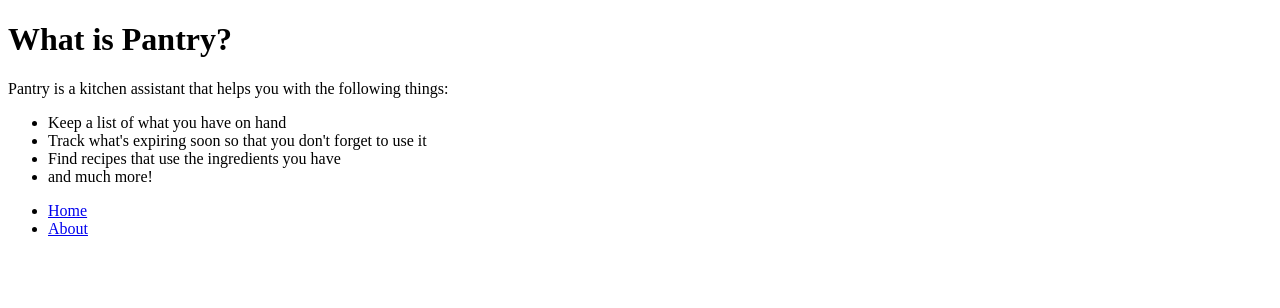
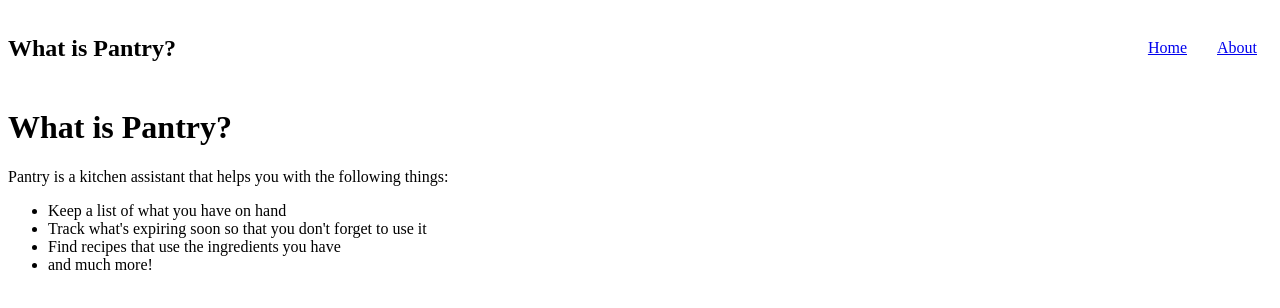
Before and after one commit to jbtech85/PantryApp, a website: page public/about.html in a window 1280 px wide. Drawn offline with Linux system fonts and the light colour scheme.

Commit message:
Small update to nav.  Added basic Sass.  Node not seeing CSS file, and also I should be branching.  Adventures for tomorrow.

```diff
--- a/index.js
+++ b/index.js
@@ -1,6 +1,10 @@
 const http = require('http');
 const path = require('path');
 const fs = require('fs');
+
+const express = require('express');
+var app = express();
+app.use(express.static(__dirname + '/public'));
 
 const server = http.createServer((req,res) => {
     // Buil file path
--- a/package.json
+++ b/package.json
@@ -7,5 +7,8 @@
     "test": "echo \"Error: no test specified\" && exit 1"
   },
   "author": "Josh Brooker",
-  "license": "ISC"
+  "license": "ISC",
+  "dependencies": {
+    "express": "^4.17.1"
+  }
 }
--- a/public/about.html
+++ b/public/about.html
@@ -3,9 +3,22 @@
 <head>
     <meta charset="UTF-8">
     <meta name="viewport" content="width=device-width, initial-scale=1.0">
+    <link rel="stylesheet" href="css/style.css" />
     <title>What is Pantry?</title>
 </head>
 <body>
+    <header class="header">
+        <div class="container">
+            <nav>
+                <h1>What is Pantry?</h1>
+                <ul>
+                    <li><a href="index.html">Home</a></li>
+                    <li><a href="about.html">About</a></li>
+                </ul>
+            </nav>
+        </div>
+    </header>
+
     <h1>What is Pantry?</h1>
 
     Pantry is a kitchen assistant that helps you with the following things:
@@ -17,9 +30,5 @@
         <li>and much more!</li>
     </ul>
 
-    <ul>
-        <li><a href="index.html">Home</a></li>
-        <li><a href="about.html">About</a></li>
-    </ul>
 </body>
 </html>
--- /dev/null
+++ b/public/scss/style.scss
@@ -0,0 +1,32 @@
+// wish list
+// - function to change text color depending on background
+
+$primary-color:rgb(248, 101, 16);
+$secondary-color:rgb(71, 214, 240);
+
+.body {
+    background:blue;
+}
+
+nav {
+    display: flex;
+    align-items: center;
+    justify-content: space-between;
+
+    ul {
+        display: flex;
+        list-style-type: none;
+    }
+
+    li {
+        padding: 15px;
+    }
+
+    a {
+        color: set-text-color($primary-color);
+    }
+
+    a:hover {
+       color: $secondary-color;
+    }
+}
```
Also changed, not shown: public/index.html (+13 -5 lines), README.md, css/style.css (added), public/css/style.css (added), 3 other files.
